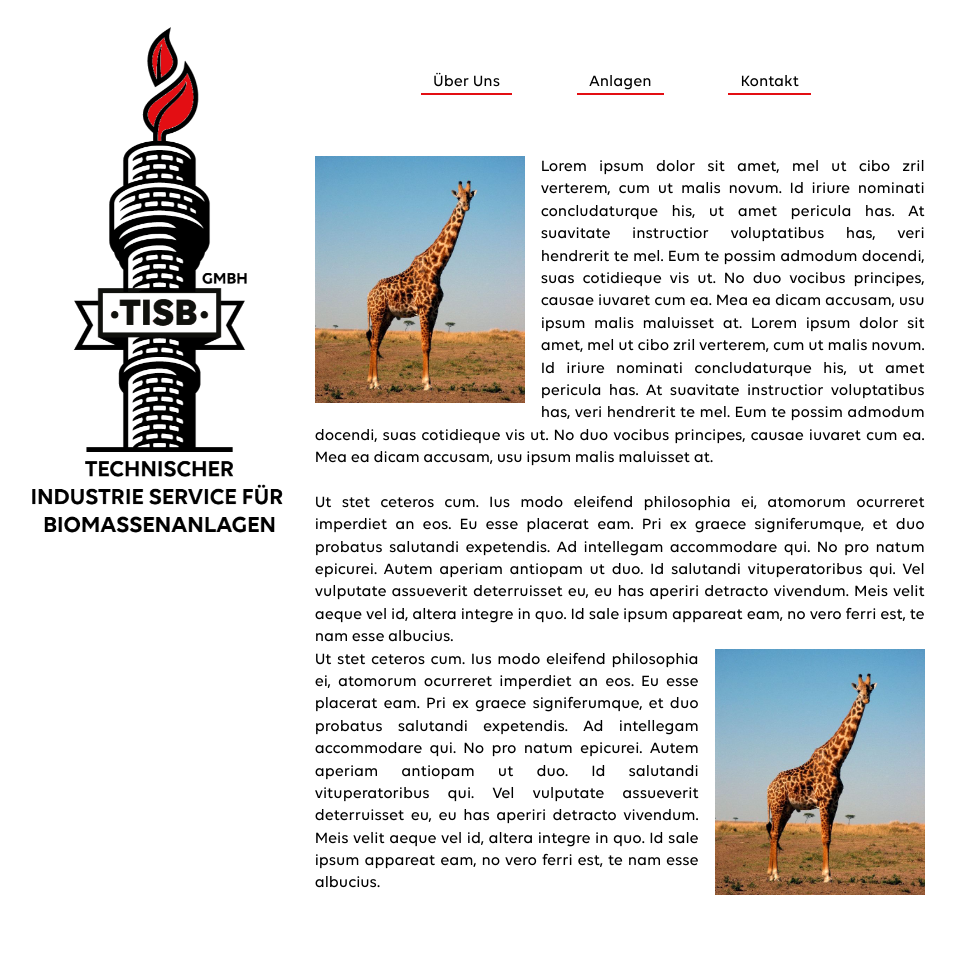
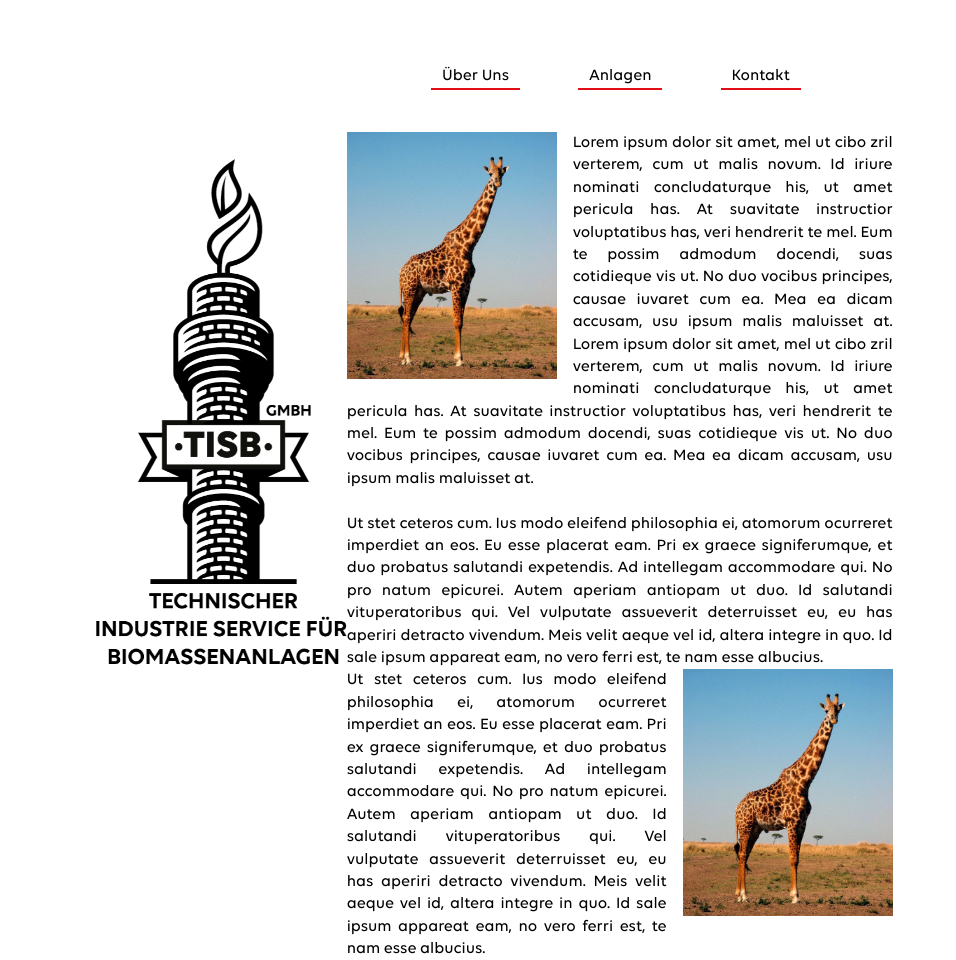
Before and after one commit to jugglinghobo/tisb, a PHP site: page / in a window 1280 px wide. Shown: the whole page, without its empty margins (24-980 px from the left). Before the commit the page ends 895 px from the top, so only its background shows below. Run offline with PHP 8.4, Linux system fonts and the light colour scheme.

Commit message:
some better centering and stuff

```diff
--- a/css/main.css
+++ b/css/main.css
@@ -165,7 +165,8 @@
 
 body {
   font-family: 'voltemedium';
-  /* background: #464646; */
+  width: 90%;
+  margin: 0 auto;
 }
 
 header {
@@ -218,7 +219,8 @@
 
 .image-container {
   position: fixed;
-  top: 0%;
+  max-height: 100%;
+  max-width: 100%;
   height: 70%;
 }
 
@@ -230,7 +232,7 @@
 
 .content {
   margin: 0 auto;
-  padding: 15px;
+  padding: 0 15px;
   text-align: justify;
 }
 
--- a/pages/left_column.html
+++ b/pages/left_column.html
@@ -1,7 +1,7 @@
 <aside class="column left-column">
   <div class="image-container">
     <a href="/">
-      <img class="img" src="img/logo-large-red-filled-leaves.png" alt="large tisb logo" />
+      <img class="img" src="img/logo-large-transparent.png" alt="large tisb logo" />
     </a>
   </div>
 </aside>
```
